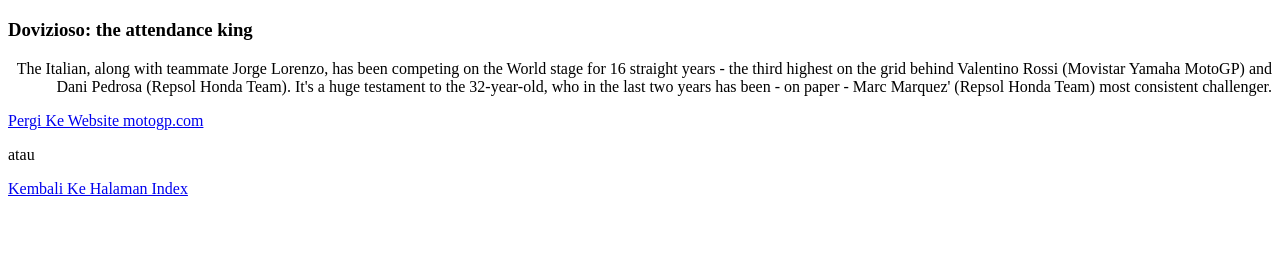
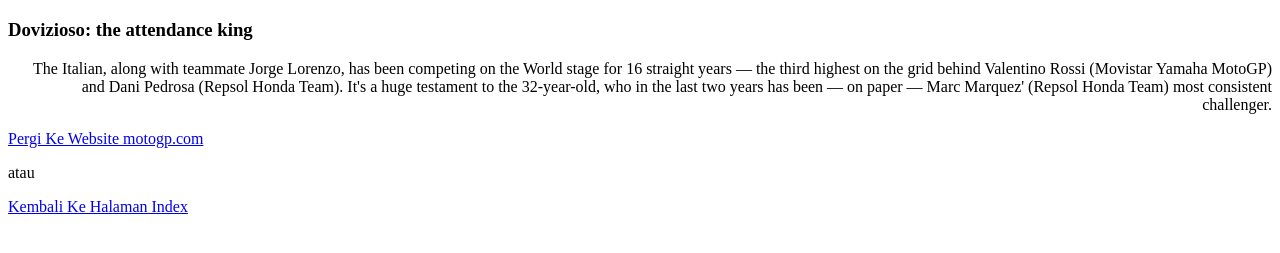
Before and after one commit to ignasiusadhitia/tugas_4_html, a plain HTML site: page berita/motogp/halaman4.html in a window 1280 px wide. Shown: the part 61-314 px from the top of the page. Drawn offline with Linux system fonts and the light colour scheme.

Commit message:
Pengumpulan tugas ke-4 HTML - NIOMIC

```diff
--- a/berita/motogp/halaman4.html
+++ b/berita/motogp/halaman4.html
@@ -14,10 +14,10 @@
     <h3>Dovizioso: the attendance king</h3>
     <p align="right">
       The Italian, along with teammate Jorge Lorenzo, has been competing on the
-      World stage for 16 straight years - the third highest on the grid behind
+      World stage for 16 straight years — the third highest on the grid behind
       Valentino Rossi (Movistar Yamaha MotoGP) and Dani Pedrosa (Repsol Honda
       Team). It's a huge testament to the 32-year-old, who in the last two years
-      has been - on paper - Marc Marquez' (Repsol Honda Team) most consistent
+      has been — on paper — Marc Marquez' (Repsol Honda Team) most consistent
       challenger.
     </p>
     <a href="http://www.motogp.com" target="_blank"
```
